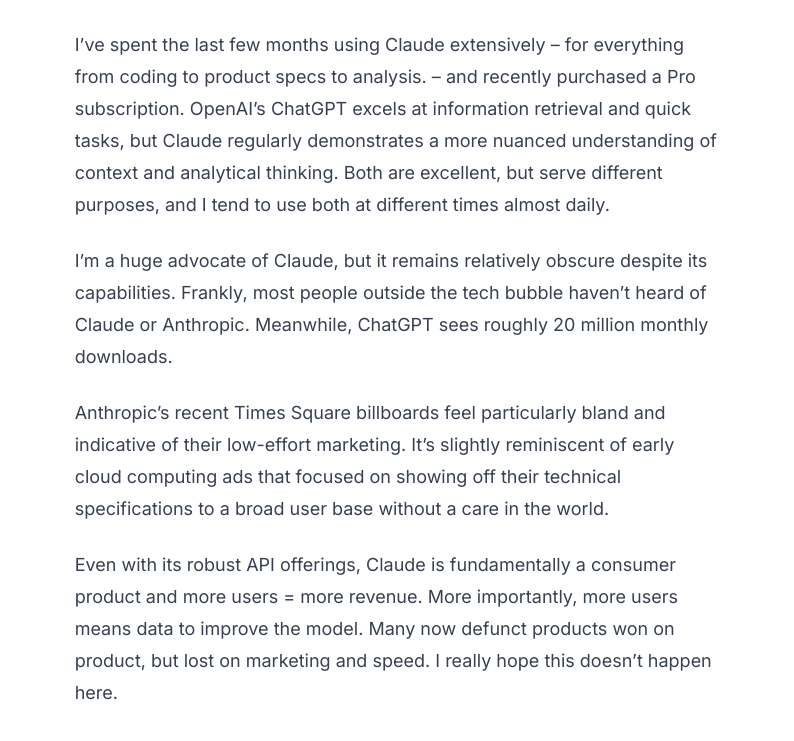
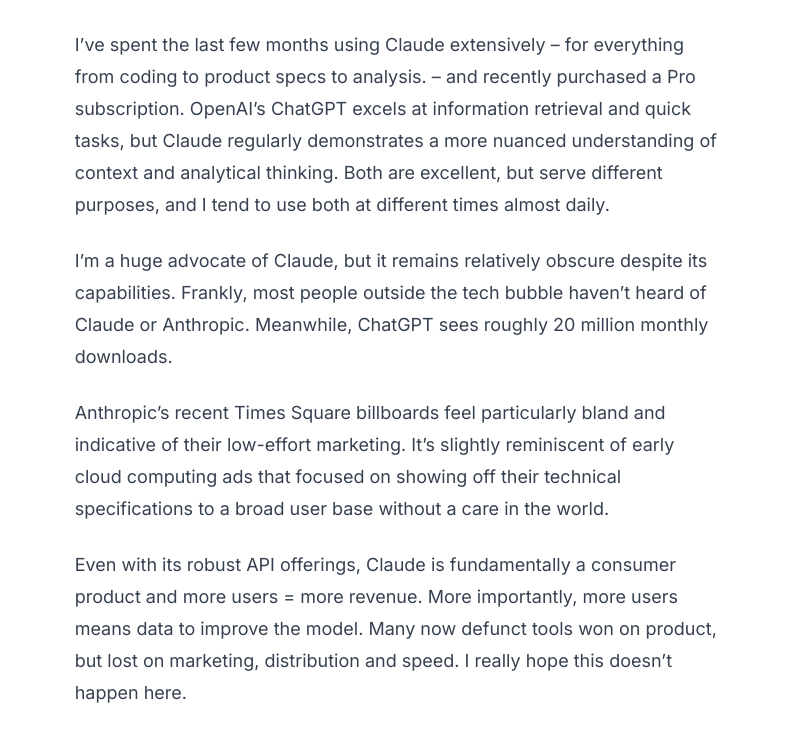
Before and after one commit to t18e/blog, an Astro site: page /blog/claude-9 in a window 1280 px wide. Shown: the part 199-940 px from the top of the page, without its empty margins (240-1034 px from the left). Built offline with nearby package versions, Linux system fonts and the light colour scheme; Astro itself is replaced by a stand-in of ours.

Commit message:
Update claude-9.md

```diff
--- a/src/pages/blog/claude-9.md
+++ b/src/pages/blog/claude-9.md
@@ -10,4 +10,4 @@
 
 Anthropic's recent Times Square billboards feel particularly bland and indicative of their low-effort marketing. It's slightly reminiscent of early cloud computing ads that focused on showing off their technical specifications to a broad user base without a care in the world.
 
-Even with its robust API offerings, Claude is fundamentally a consumer product and more users = more revenue. More importantly, more users means data to improve the model. Many now defunct products won on product, but lost on marketing and speed. I really hope this doesn’t happen here.
+Even with its robust API offerings, Claude is fundamentally a consumer product and more users = more revenue. More importantly, more users means data to improve the model. Many now defunct tools won on product, but lost on marketing, distribution and speed. I really hope this doesn’t happen here.
```
